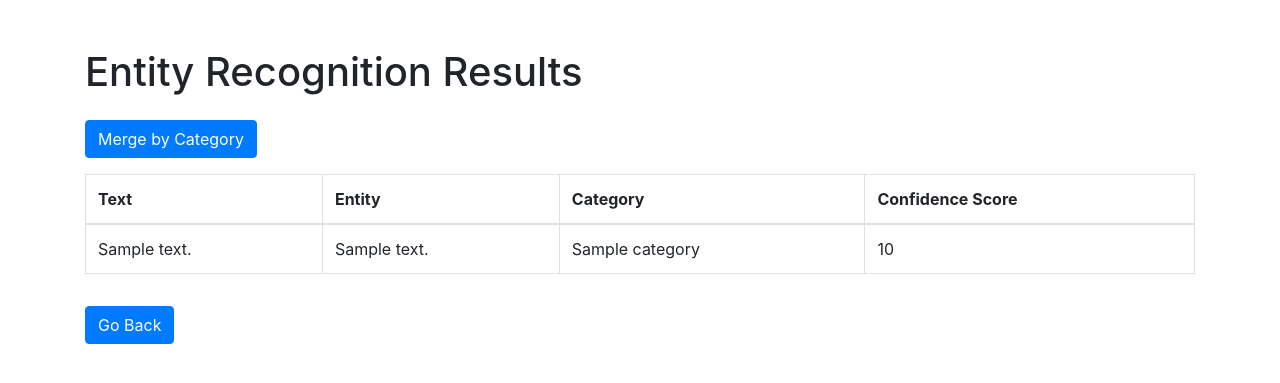
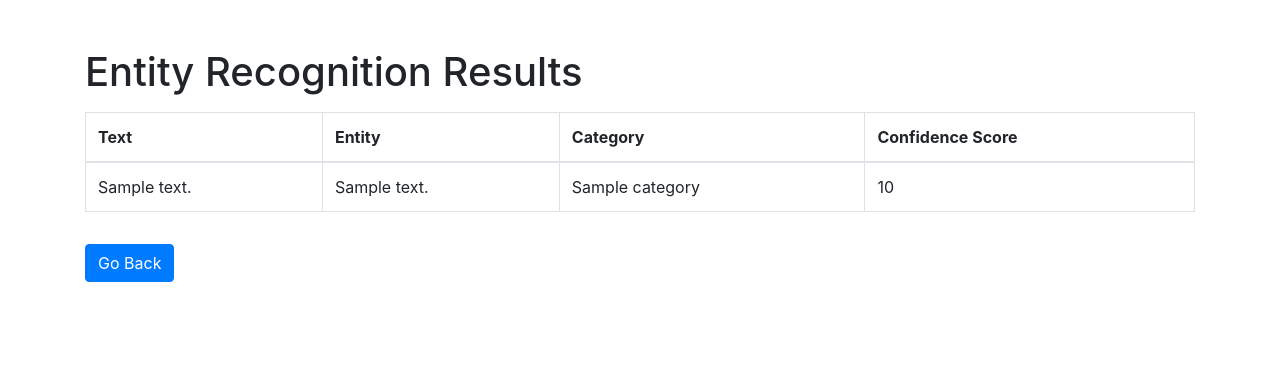
Before and after one commit to 9501893704rahul/aiscanimage, a Flask app: template templates/results.html in a window 1280 px wide. Shown: the top 383 px of the page. Run offline with Flask 2, Linux system fonts and the light colour scheme; the template is opened without the code that fills it: most values are stand-ins (such as "Sample title", 1, 10 or a date in 2020); some libraries are stand-ins or nearby versions.

Commit message:
lastest commit pending Update results.html

```diff
--- a/templates/results.html
+++ b/templates/results.html
@@ -9,8 +9,7 @@
   <body>
     <div class="container">
       <h1 class="mt-5">Entity Recognition Results</h1>
-      <button id="mergeButton" class="btn btn-primary mt-3">Merge by Category</button>
-      <table id="resultsTable" class="table table-bordered mt-3">
+      <table class="table table-bordered mt-3">
         <thead>
           <tr>
             <th>Text</th>
@@ -34,42 +33,5 @@
       </table>
       <a href="/" class="btn btn-primary mt-3">Go Back</a>
     </div>
-    <script>
-      // JavaScript to merge rows by category
-      document.getElementById('mergeButton').addEventListener('click', function() {
-        let table = document.getElementById('resultsTable').getElementsByTagName('tbody')[0];
-        let rows = Array.from(table.rows);
-
-        let mergedResults = {};
-
-        rows.forEach(row => {
-          let category = row.cells[2].innerText;
-          if (!mergedResults[category]) {
-            mergedResults[category] = [];
-          }
-          mergedResults[category].push({
-            text: row.cells[0].innerText,
-            entity: row.cells[1].innerText,
-            confidence_score: row.cells[3].innerText
-          });
-        });
-
-        // Clear the table
-        table.innerHTML = '';
-
-        // Add merged rows to the table
-        for (let category in mergedResults) {
-          let mergedTexts = mergedResults[category].map(item => item.text).join(', ');
-          let mergedEntities = mergedResults[category].map(item => item.entity).join(', ');
-          let avgConfidence = (mergedResults[category].reduce((sum, item) => sum + parseFloat(item.confidence_score), 0) / mergedResults[category].length).toFixed(2);
-
-          let newRow = table.insertRow();
-          newRow.insertCell(0).innerText = mergedTexts;
-          newRow.insertCell(1).innerText = mergedEntities;
-          newRow.insertCell(2).innerText = category;
-          newRow.insertCell(3).innerText = avgConfidence;
-        }
-      });
-    </script>
   </body>
 </html>
```
